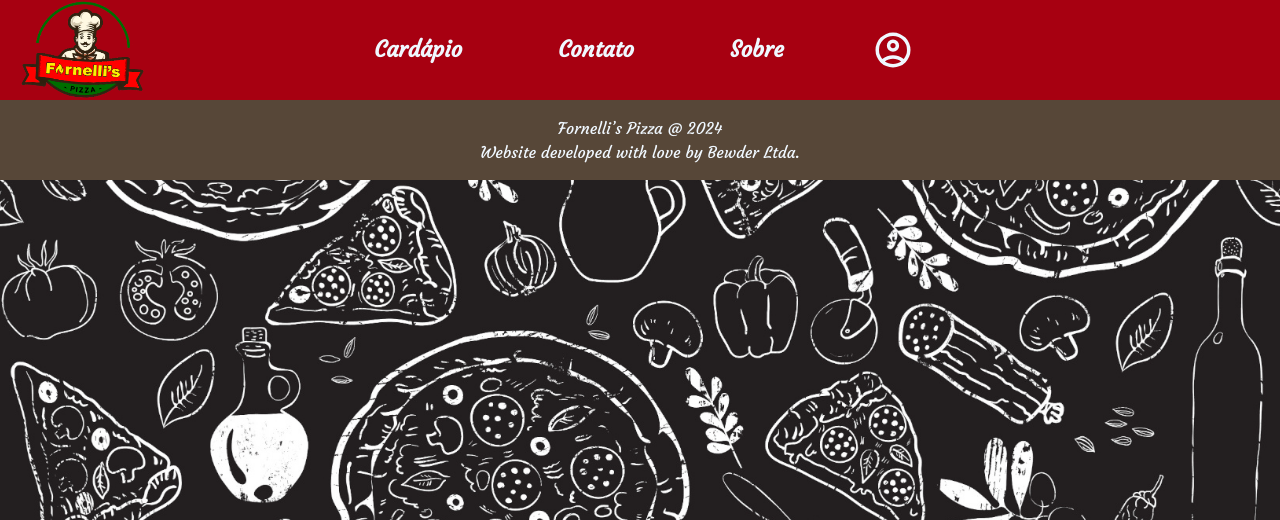
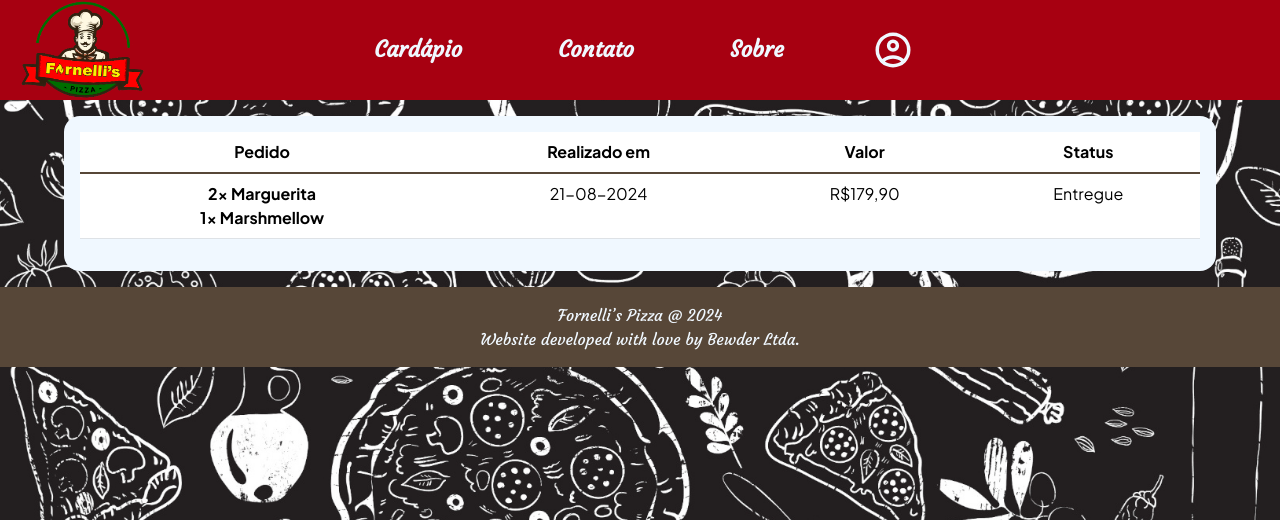
Before and after one commit to jol-tm/fornellis-pizza, a PHP site: page /purchaseHistory.php in a window 1280 px wide. Shown: the top 520 px of the page. Run offline with PHP 8.4, Linux system fonts and the light colour scheme.

Commit message:
página de histórico

```diff
--- a/purchaseHistory.php
+++ b/purchaseHistory.php
@@ -1,2 +1,23 @@
 <?php include "assets/header.php"; ?>
+<div class="box">
+    <table class="table">
+      <thead>
+        <tr>
+          <th scope="col">Pedido</th>
+          <th scope="col">Realizado em</th>
+          <th scope="col">Valor</th>
+          <th scope="col">Status</th>
+        </tr>
+      </thead>
+      <tbody class="table-group-divider">
+        <tr>
+          <th scope="row">2x Marguerita <br> 1x Marshmellow</th>
+          <td>21-08-2024</td>
+          <td>R$179,90</td>
+          <td>Entregue</td>
+        </tr>
+        <tr>
+      </tbody>
+    </table>
+</div>
 <?php include "assets/footer.php"; ?>
--- a/styles/index.css
+++ b/styles/index.css
@@ -525,6 +525,10 @@ footer {
     color: white;
     background-color: var(--c1);
 }
+/* HISTÓRICO DE PEDIDOS */
+.table {
+    font-family: var(--f2);
+}
 /* ANIMAÇÕES */
 @keyframes fade {
     from {
```
